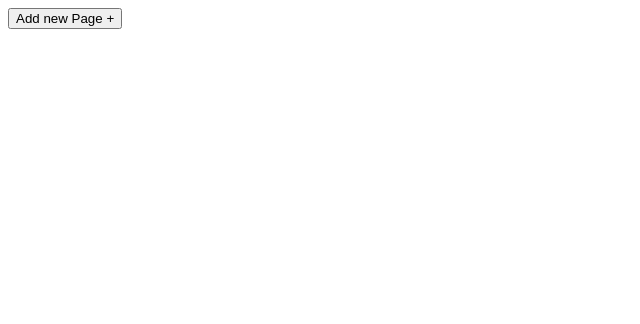
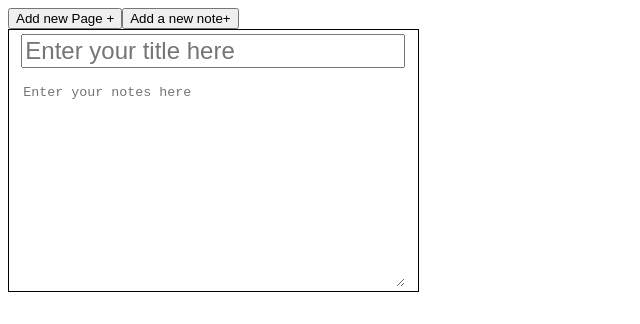
Before and after one commit to sammy8825/notes-app, a React (Create React App) app: page / in a window 1280 px wide. Shown: the top 324 px of the page, without its empty margins (0-640 px from the left). Built offline with nearby package versions, Linux system fonts and the light colour scheme; the HTML template or start-up script is replaced by a standard one.

Commit message:
Added default Page and Note

```diff
--- a/src/App.js
+++ b/src/App.js
@@ -3,7 +3,7 @@ import Page from "./components/Page";
 
 
 export default function App() {
-  const [page, addPage] = React.useState([]);
+  const [page, addPage] = React.useState([<Page key={0} />]);
 
   function addNewPage() {
     addPage(pages => [...pages, <Page key={page.length} />])
--- a/src/components/Page.js
+++ b/src/components/Page.js
@@ -4,7 +4,9 @@ import { Grid } from '@mui/material';
 
 
 export default function App() {
-    const [note, addNote] = React.useState([]);
+    const [note, addNote] = React.useState([<Grid item md={4} key={0}>
+        <Note />
+    </Grid>]);
     function addNewNote() {
         if (note.length !== 6) {
             addNote(notes => [...notes, <Grid item md={4} key={note.length}>
```
